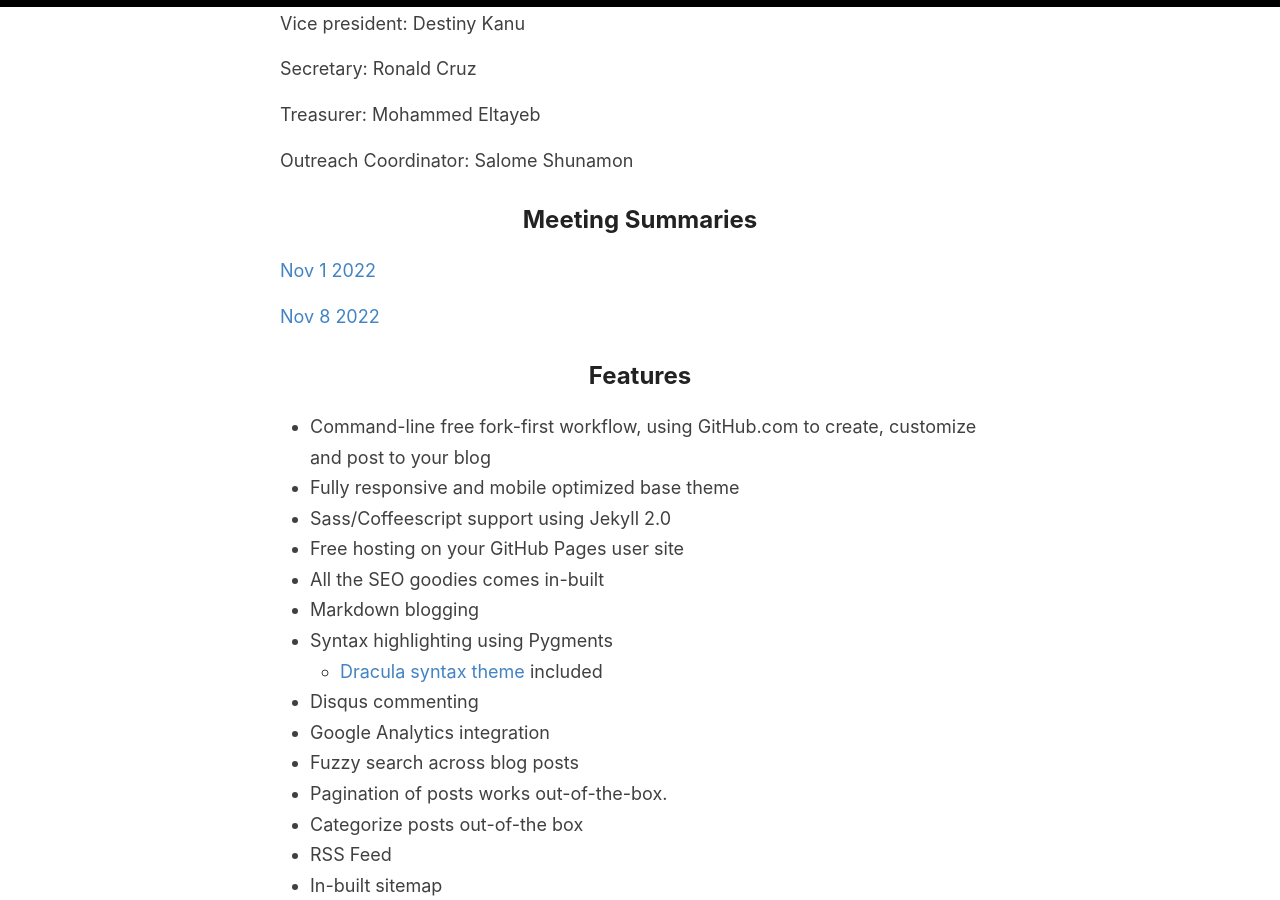
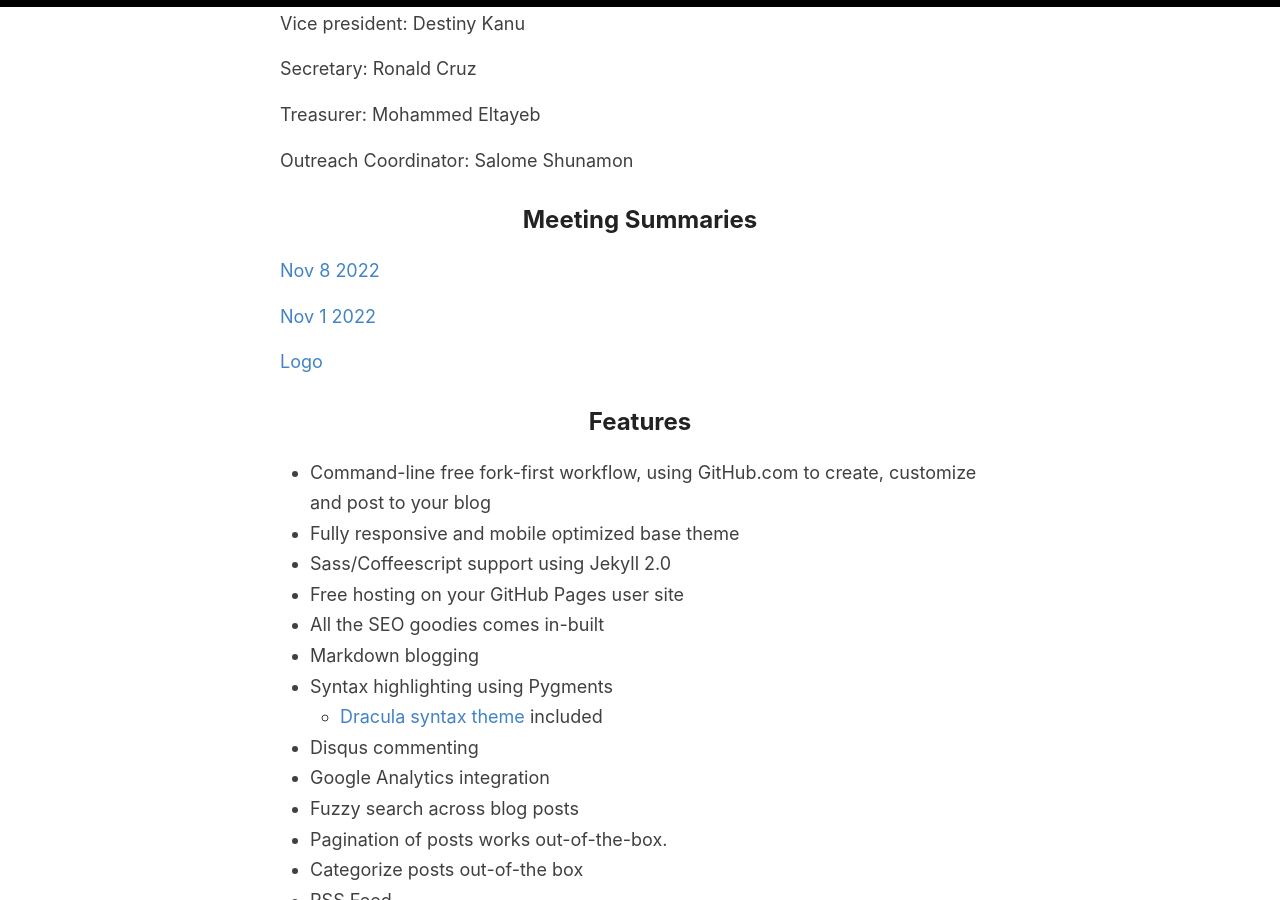
Before and after one commit to bhccstem/bhccstem.github.io, a Jekyll site: the page built from _pages/about.md, in a window 1280 px wide and 900 px high, scrolled down 347 px. Built offline with Jekyll 4.4.1, drawn with Linux system fonts in a browser that asks for light colours.

Commit message:
Update about.md

```diff
--- a/_pages/about.md
+++ b/_pages/about.md
@@ -18,9 +18,11 @@ Outreach Coordinator: Salome Shunamon
 
 ## Meeting Summaries
 
+[Nov 8 2022](https://bhccstem.github.io/files/STEM_Meeting_Notes_11_8_22.pdf)
+
 [Nov 1 2022](https://bhccstem.github.io/files/STEM_Meeting_Notes_11_1_22.pdf)
 
-[Nov 8 2022](https://bhccstem.github.io/files/STEM_Meeting_Notes_11_8_22.pdf)
+[Logo](https://bhccstem.github.io/images/logo.png)
 
 ## Features
 
```
